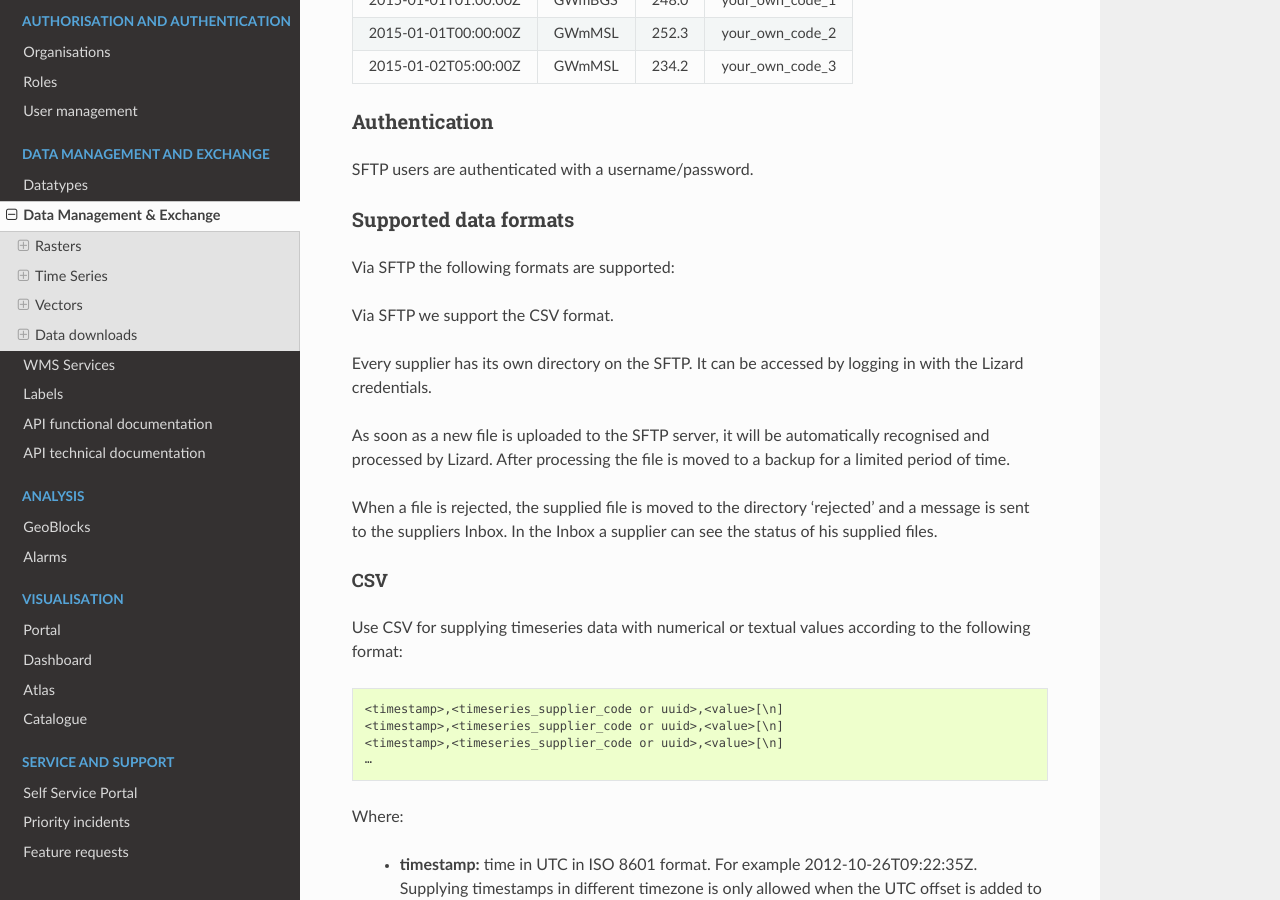
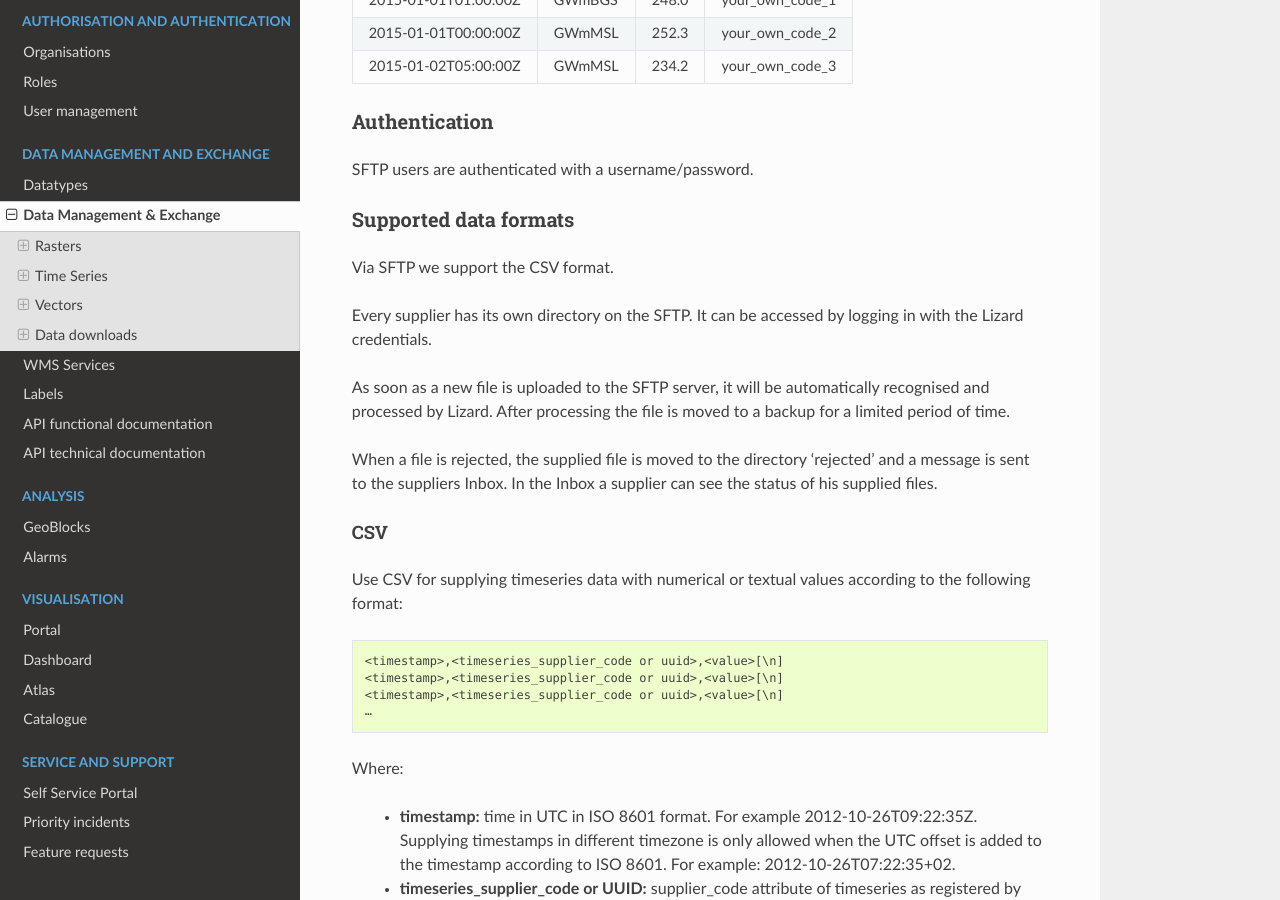
Before and after one commit to nens/lizard-docs, a Sphinx documentation site: the page built from source/c_dataexchange.rst, in a window 1280 px wide and 900 px high, scrolled down 5037 px. Built offline with Sphinx 7.4.7 and the Read the Docs theme 2.0.0, drawn with Linux system fonts in a browser that asks for light colours; formulas are drawn with MathJax 3.

Commit message:
Update c_dataexchange.rst

```diff
--- a/source/c_dataexchange.rst
+++ b/source/c_dataexchange.rst
@@ -216,8 +216,6 @@ SFTP users are authenticated with a username/password.
 Supported data formats
 ----------------------
 
-Via SFTP the following formats are supported:
-
 Via SFTP we support the CSV format.
 
 Every supplier has its own directory on the SFTP.
```
